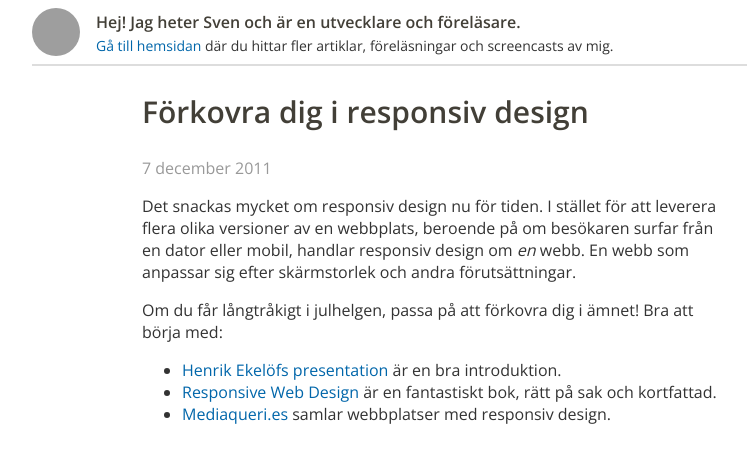
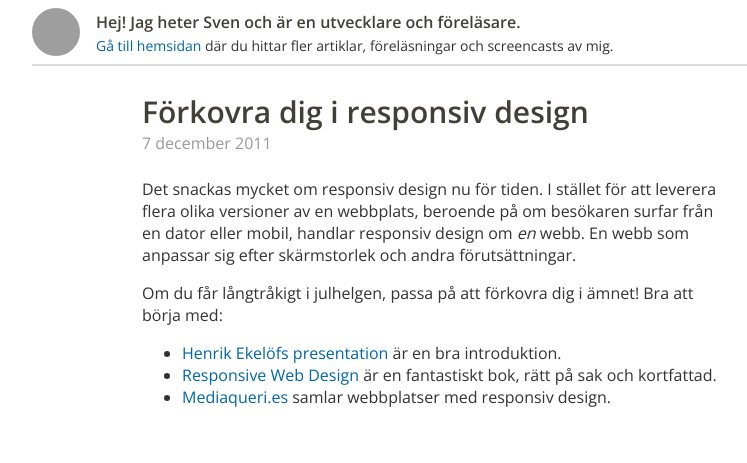
Before and after one commit to svendahlstrand/svendahlstrand.github.io, a Jekyll site: the page built from _posts/2011-12-07-forkovra-dig-i-responsiv-design.markdown, in a window 1280 px wide. Shown: the top 463 px of the page, without its empty margins (208-955 px from the left). Built offline with Jekyll 4.4.1, drawn with Linux system fonts in a browser that asks for light colours; grey boxes are pictures that could not be loaded.

Commit message:
Heading margins.

```diff
--- a/stylesheets/application.css
+++ b/stylesheets/application.css
@@ -17,6 +17,7 @@
 h1 {
   font-size: 1.875em;
   font-weight: 600;
+  margin-bottom: 0;
 }
 
 h2 {
@@ -104,6 +105,10 @@
   margin: 0 auto;
 }
 
+article h1 + p {
+  margin: 0 0 1.5em 0;
+}
+
 article time {
   color: #999;
 }
```
